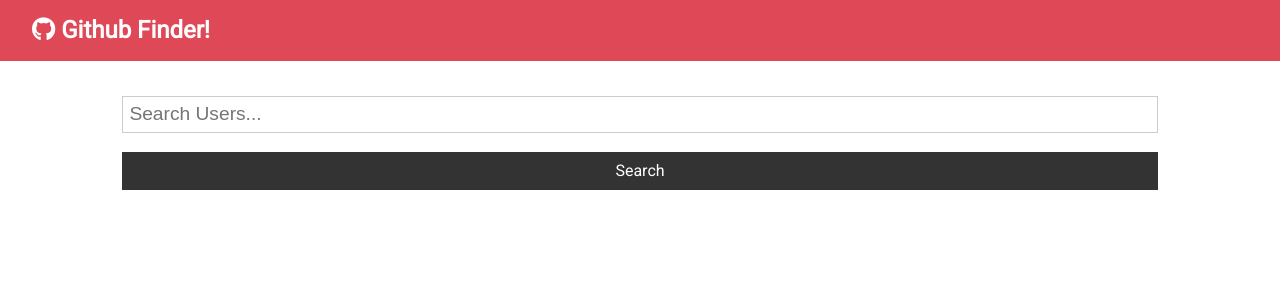
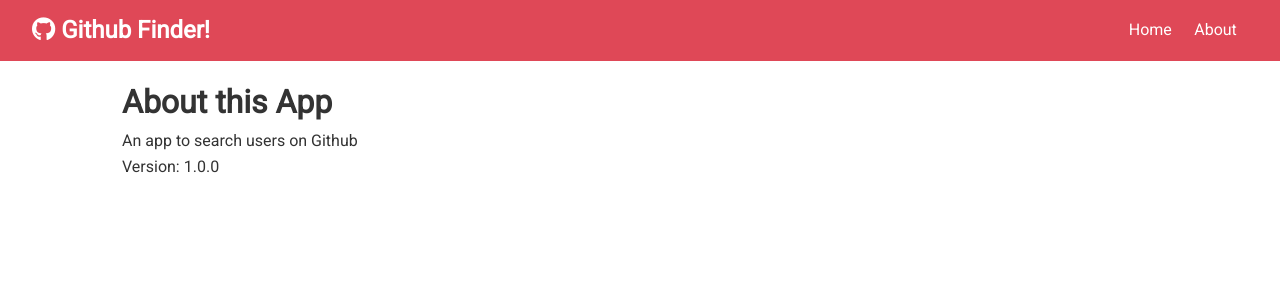
Before and after one commit to cthorpen/github-finder, a React (Create React App) app: page /about in a window 1280 px wide. Shown: the top 300 px of the page. Built offline with nearby package versions, Linux system fonts and the light colour scheme.

Commit message:
need to refactor to hooks/context. user page broken

```diff
--- a/package.json
+++ b/package.json
@@ -9,6 +9,7 @@
     "axios": "^0.27.2",
     "react": "^18.2.0",
     "react-dom": "^18.2.0",
+    "react-router-dom": "^5.3.0",
     "react-scripts": "^2.1.3",
     "web-vitals": "^2.1.4"
   },
--- a/src/App.js
+++ b/src/App.js
@@ -1,14 +1,20 @@
-import React, { Component } from 'react';
+import React, { Component, Fragment } from 'react';
+import { BrowserRouter as Router, Routes, Route } from 'react-router-dom';
 import Navbar from './components/layout/Navbar';
 import Users from './components/users/Users';
 import Search from './components/users/Search';
+import Alert from './components/layout/Alert';
+import About from './components/pages/About';
+import User from './components/users/User';
 import axios from 'axios';
 import './App.css';
 
 class App extends Component {
   state = {
     users: [],
-    loading: false
+    user: {},
+    loading: false,
+    alert: null
   }
 
   // async componentDidMount() {
@@ -32,30 +38,66 @@ class App extends Component {
     this.setState({users: res.data.items, loading: false});
   }
 
+  // get single Github user
+  getUser = async username => {
+    this.setState({ loading: true });
+
+    const res = await axios.get(`https://api.github.com/users/${username}?&client_id=
+      ${process.env.REACT_APP_GITHUB_CLIENT_ID}&client_secret=
+      ${process.env.REACT_APP_GITHUB_CLIENT_SECRET}`);
+
+    this.setState({user: res.data, loading: false});
+  }
+
   // clear users from state
   clearUsers = () => this.setState({ users: [], loading: false})
 
+  // setting alert for empty search
+  setAlert = (msg, type) => {
+    this.setState({ alert: {msg, type } })
+    setTimeout(() => this.setState({ alert: null }), 5000)
+  }
+
   render() {
-
-    const { users, loading } = this.state;
-
+    const { users, loading, user } = this.state;
     return (
+      <Router>
         <div className='App'>
           <Navbar title="Github Finder!" icon="fab fa-github" />
 
           <div className="container">
+            <Alert alert={this.state.alert} />
+            <Routes>
+
+              <Route exact path="/" element={ ( // props => () ... might need
+                <Fragment>
                   <Search
                     searchUsers={this.searchUsers}
                     clearUsers={this.clearUsers}
                     showClear={users.length > 0 ? true : false}
+                    setAlert={this.setAlert}
                   />
                   <Users
                     loading={loading}
                     users={users}
                   />
+                </Fragment>
+              )} />
+
+              <Route exact path='/about' element={<About/>} />
+
+              <Route exact path='/user/:login' render={props => (
+                <User
+                  { ...props }
+                  getUser={this.getUser}
+                  user={user}
+                  loading={loading} />
+              )} />
+
+            </Routes>
           </div>
-
         </div>
+      </Router>
     );
   }
 
--- /dev/null
+++ b/src/components/layout/Alert.js
@@ -0,0 +1,13 @@
+import React from 'react'
+
+const Alert = ({ alert }) => {
+  return (
+    alert !== null && (
+        <div className={`alert alert-${alert.type}`} >
+            <i className="fas fa-info-circle" /> {alert.msg}
+        </div>
+    )
+  )
+}
+
+export default Alert;
--- a/src/components/layout/Navbar.js
+++ b/src/components/layout/Navbar.js
@@ -1,5 +1,6 @@
 import React from 'react'
 import PropTypes from 'prop-types'
+import { Link } from 'react-router-dom'
 
 const Navbar = ({ icon, title }) => {
 
@@ -8,6 +9,14 @@ const Navbar = ({ icon, title }) => {
             <h1>
                 <i className={ icon } /> { title }
             </h1>
+            <ul>
+                <li>
+                    <Link to="/">Home</Link>
+                </li>
+                <li>
+                    <Link to="/about">About</Link>
+                </li>
+            </ul>
         </nav>
     );
 }
--- /dev/null
+++ b/src/components/pages/About.js
@@ -0,0 +1,13 @@
+import React, { Fragment } from 'react'
+
+const About = () => {
+  return (
+    <Fragment>
+        <h1>About this App</h1>
+        <p>An app to search users on Github</p>
+        <p> Version: 1.0.0 </p>
+    </Fragment>
+  );
+}
+
+export default About;
--- a/src/components/users/Search.js
+++ b/src/components/users/Search.js
@@ -10,22 +10,25 @@ export class Search extends Component {
     static propTypes = {
         searchUsers: PropTypes.func.isRequired,
         clearUsers: PropTypes.func.isRequired,
-        showClear: PropTypes.bool.isRequired
+        showClear: PropTypes.bool.isRequired,
+        setAlert: PropTypes.func.isRequired
     }
 
     onSubmit = (e) => {
         e.preventDefault();
-        this.props.searchUsers(this.state.text);
-        this.setState({ text: '' });
+        if (this.state.text === "") {
+            this.props.setAlert("Please enter something", "light");
+        } else {
+            this.props.searchUsers(this.state.text);
+            this.setState({ text: '' });
+        }
+
     }
 
     onChange = (e) => this.setState({ [e.target.name]: e.target.value })
 
     render() {
-
         const { showClear, clearUsers } = this.props;
-
-
         return (
         <div>
             <form onSubmit={this.onSubmit} className='form'>
--- /dev/null
+++ b/src/components/users/User.js
@@ -0,0 +1,34 @@
+import React, { Component } from 'react'
+
+export class User extends Component {
+    componentDidMount() {
+        console.log(this.props.name);
+        // this.props.getUser(this.props.match.params.login)
+    }
+
+    render() {
+        const {
+            name,
+            avatar,
+            url,
+            location,
+            bio,
+            blog,
+            login,
+            html_url,
+            followers,
+            following,
+            public_repos,
+            public_gists,
+            hireable
+        } = this.props.user;
+
+        const {loading} = this.props;
+
+        return (
+            <div>User {name}</div>
+        );
+    }
+}
+
+export default User;
--- a/src/components/users/UserItem.js
+++ b/src/components/users/UserItem.js
@@ -1,5 +1,6 @@
 import React from 'react';
 import PropTypes from 'prop-types';
+import { Link } from 'react-router-dom';
 
 const UserItem = ( {user: {login, avatar_url, html_url}} ) => {
 
@@ -14,9 +15,9 @@ const UserItem = ( {user: {login, avatar_url, html_url}} ) => {
                 <h3>{ login }</h3>
 
                 <div>
-                    <a href={ html_url } className="btn btn-dark btn-sm my-1">
+                    <Link to={`/user/${login}`} className="btn btn-dark btn-sm my-1">
                         More
-                    </a>
+                    </Link>
                 </div>
             </div>
         );
```
Also changed, not shown: 1 other file (tests, documents, lock files or other folders). Lines whose indentation alone changed are shown as unchanged.
